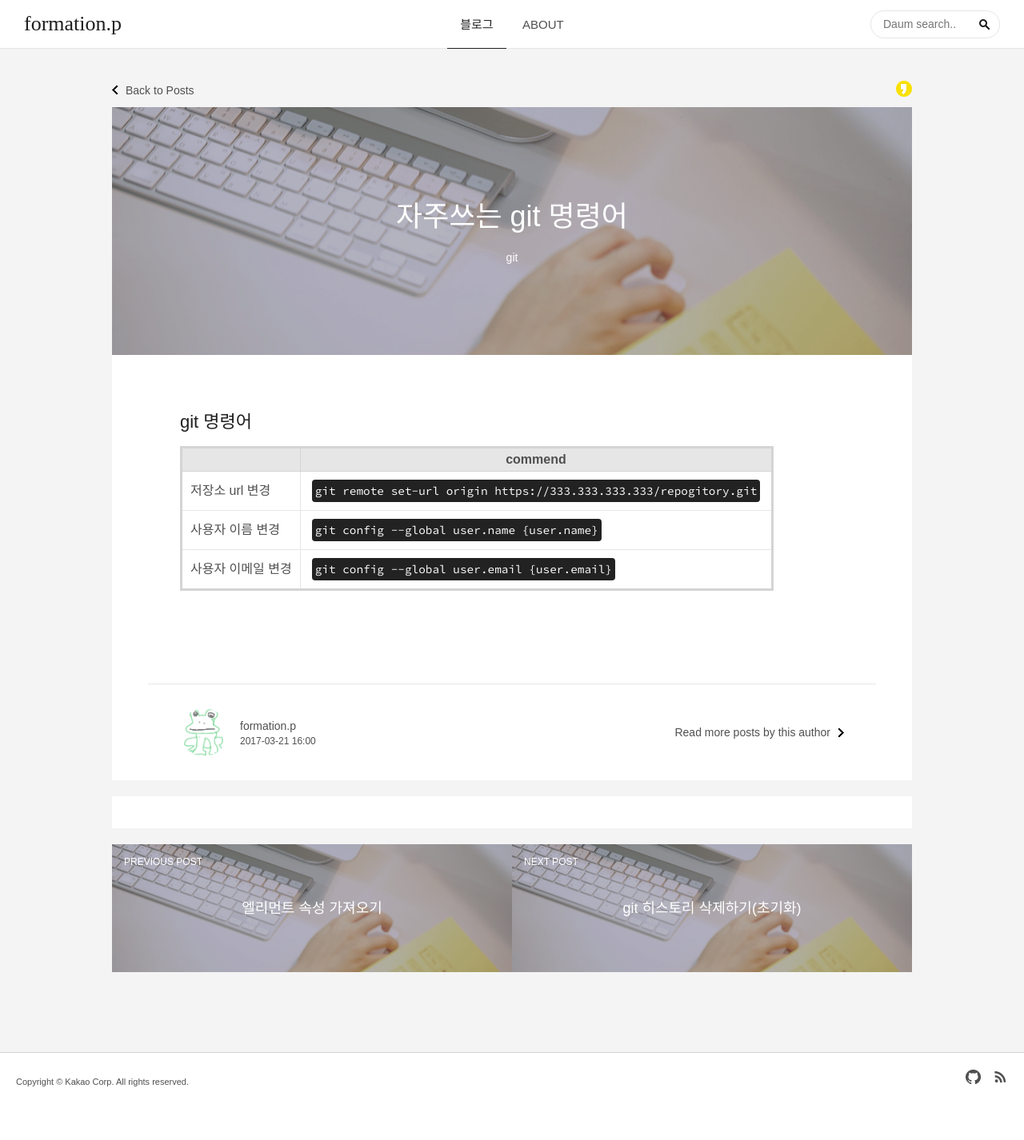
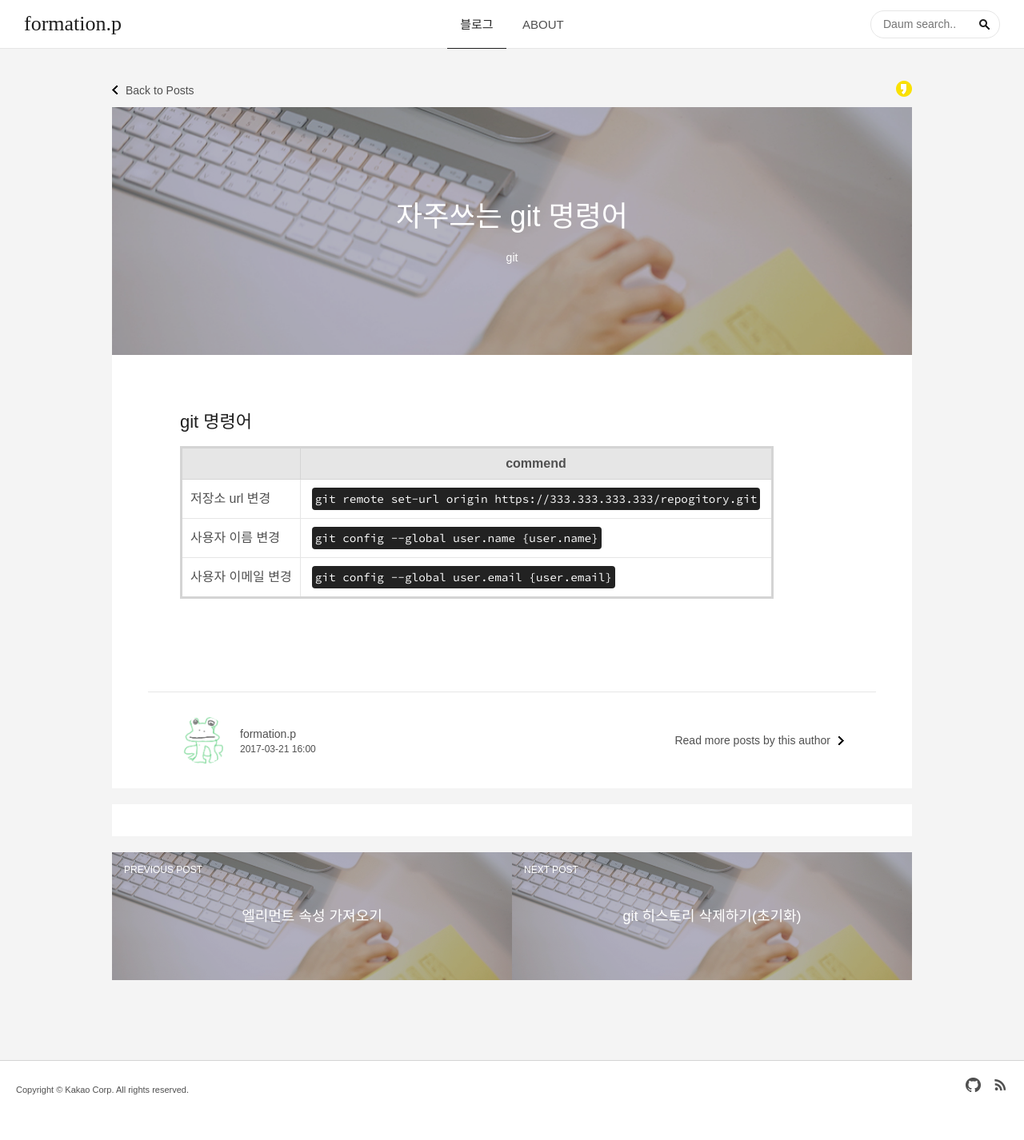
Before and after one commit to gutmate/gutmate.github.com, a Jekyll site: the page built from _posts/2017-03-21-git-commend.md, in a window 1280 px wide. Shown: the whole page at 80% size. Built offline with Jekyll 4.4.1, drawn with Linux system fonts in a browser that asks for light colours; some web fonts are replaced; comment, search, counter and statistics services are not loaded.

Commit message:
Update table css

```diff
--- a/assets/css/screen.css
+++ b/assets/css/screen.css
@@ -944,6 +944,7 @@ body.tag-template #navbar {
 }
 
 #post-content th {
+    padding: 5px 10px;
     border: 1px solid #d4d4d4;
     background: #e6e6e6;
     text-align: center;
```
